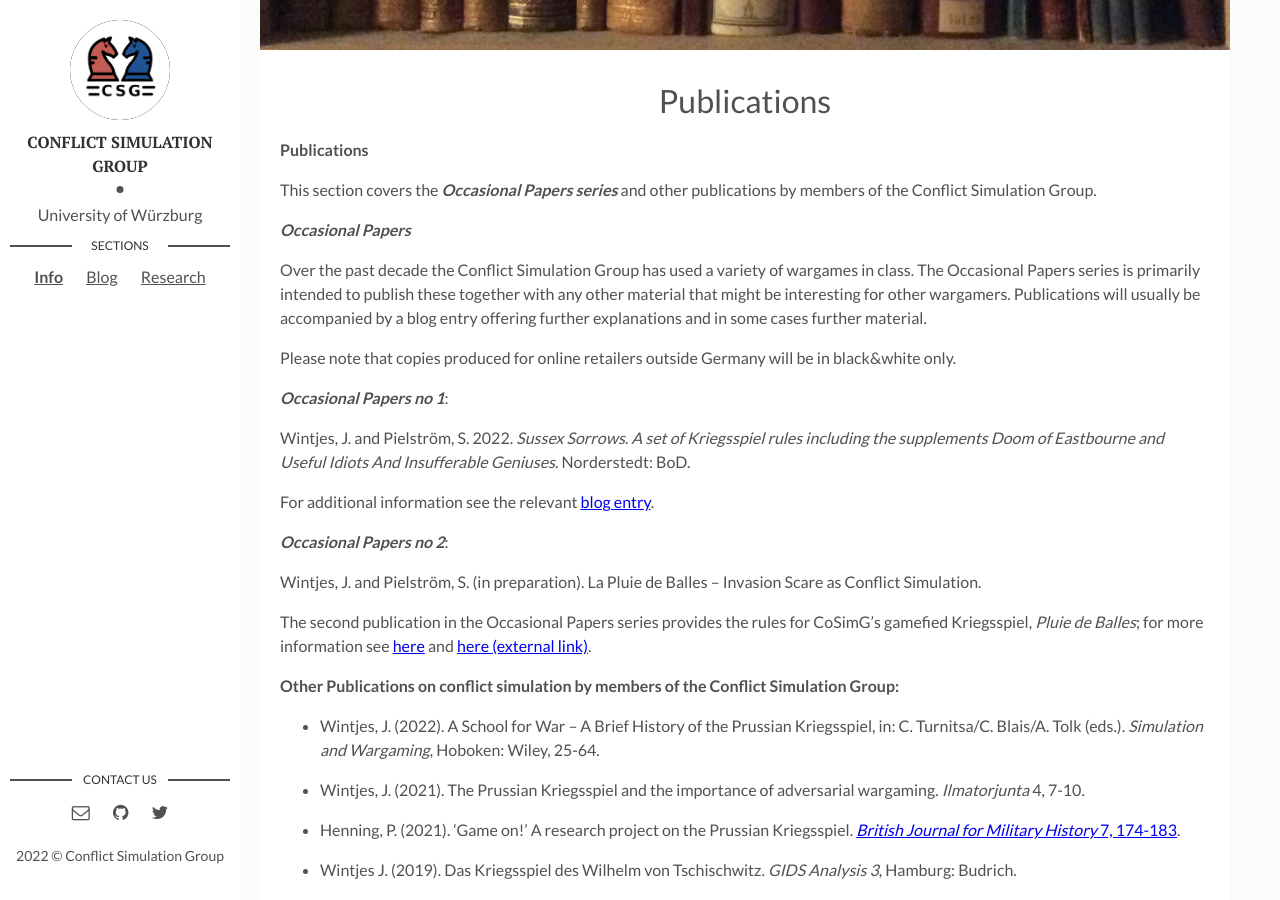
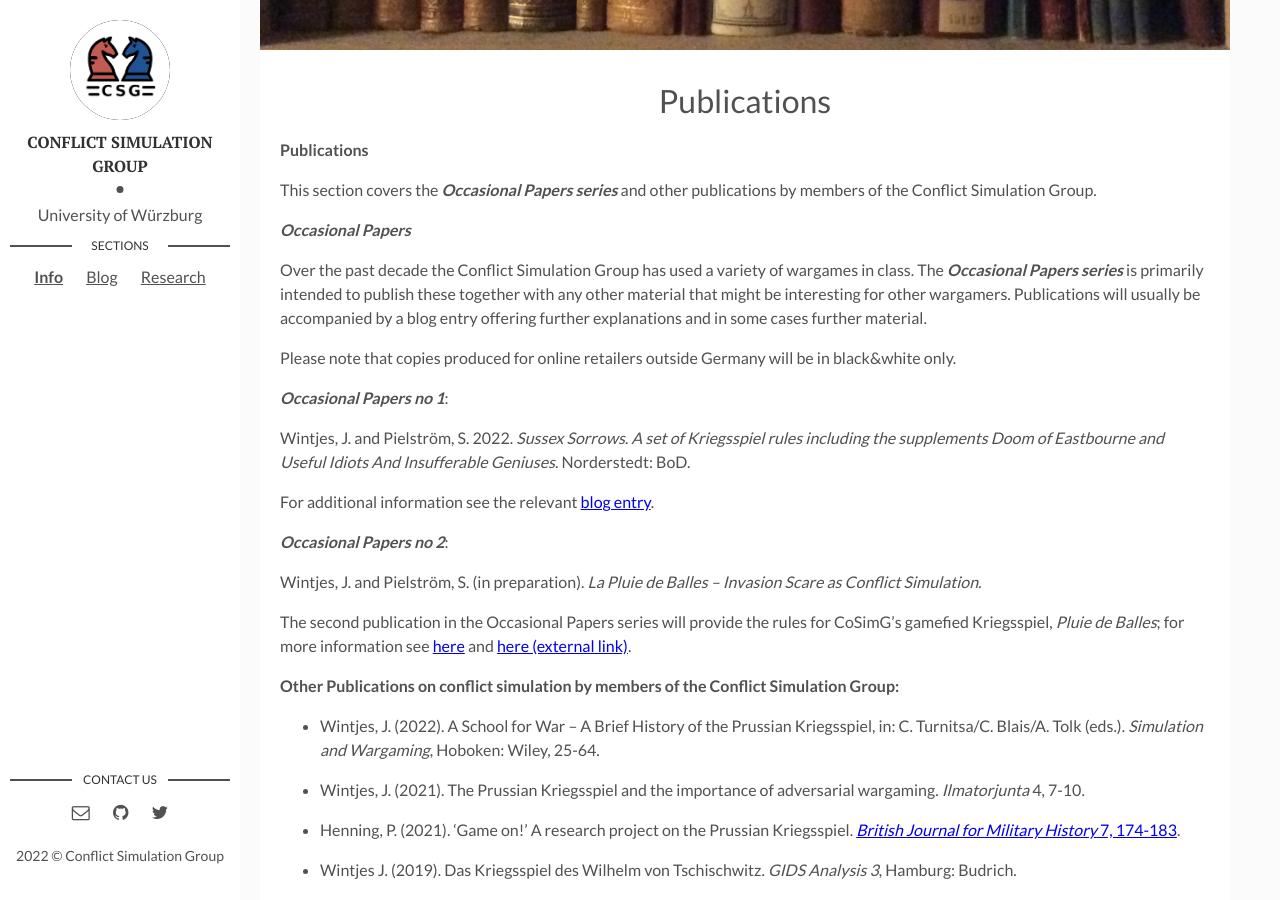
Before and after one commit to cosimg/cosimg.github.io, a Jekyll site: the page built from _posts/2019-10-30-publications.markdown, in a window 1280 px wide and 900 px high, scrolled down 465 px. Built offline with Jekyll 4.4.1, drawn with Linux system fonts in a browser that asks for light colours.

Commit message:
Update 2019-10-30-publications.markdown

```diff
--- a/_posts/2019-10-30-publications.markdown
+++ b/_posts/2019-10-30-publications.markdown
@@ -14,7 +14,7 @@ This section covers the ***Occasional Papers series*** and other publications by
 
 ***Occasional Papers***
 
-Over the past decade the Conflict Simulation Group has used a variety of wargames in class. The Occasional Papers series is primarily intended to publish these together with any other material that might be interesting for other wargamers. Publications will usually be accompanied by a blog entry offering further explanations and in some cases further material.
+Over the past decade the Conflict Simulation Group has used a variety of wargames in class. The ***Occasional Papers series*** is primarily intended to publish these together with any other material that might be interesting for other wargamers. Publications will usually be accompanied by a blog entry offering further explanations and in some cases further material.
 
 Please note that copies produced for online retailers outside Germany will be in black&white only.
 
@@ -26,9 +26,9 @@ For additional information see the relevant [blog entry](https://cosimg.github.i
 
 ***Occasional Papers no 2***:
 
-Wintjes, J. and Pielström, S. (in preparation). La Pluie de Balles – Invasion Scare as Conflict Simulation.
+Wintjes, J. and Pielström, S. (in preparation). *La Pluie de Balles – Invasion Scare as Conflict Simulation.*
 
-The second publication in the Occasional Papers series provides the rules for CoSimG's gamefied Kriegsspiel, *Pluie de Balles*; for more information see [here](https://cosimg.github.io/2019/11/02/classroom-simulations.html) and [here (external link)](https://analoggamestudies.org/2018/09/pluie-de-balles-complex-wargames-in-the-classroom/).
+The second publication in the Occasional Papers series will provide the rules for CoSimG's gamefied Kriegsspiel, *Pluie de Balles*; for more information see [here](https://cosimg.github.io/2019/11/02/classroom-simulations.html) and [here (external link)](https://analoggamestudies.org/2018/09/pluie-de-balles-complex-wargames-in-the-classroom/).
 
 **Other Publications on conflict simulation by members of the Conflict Simulation Group:**
 
```
